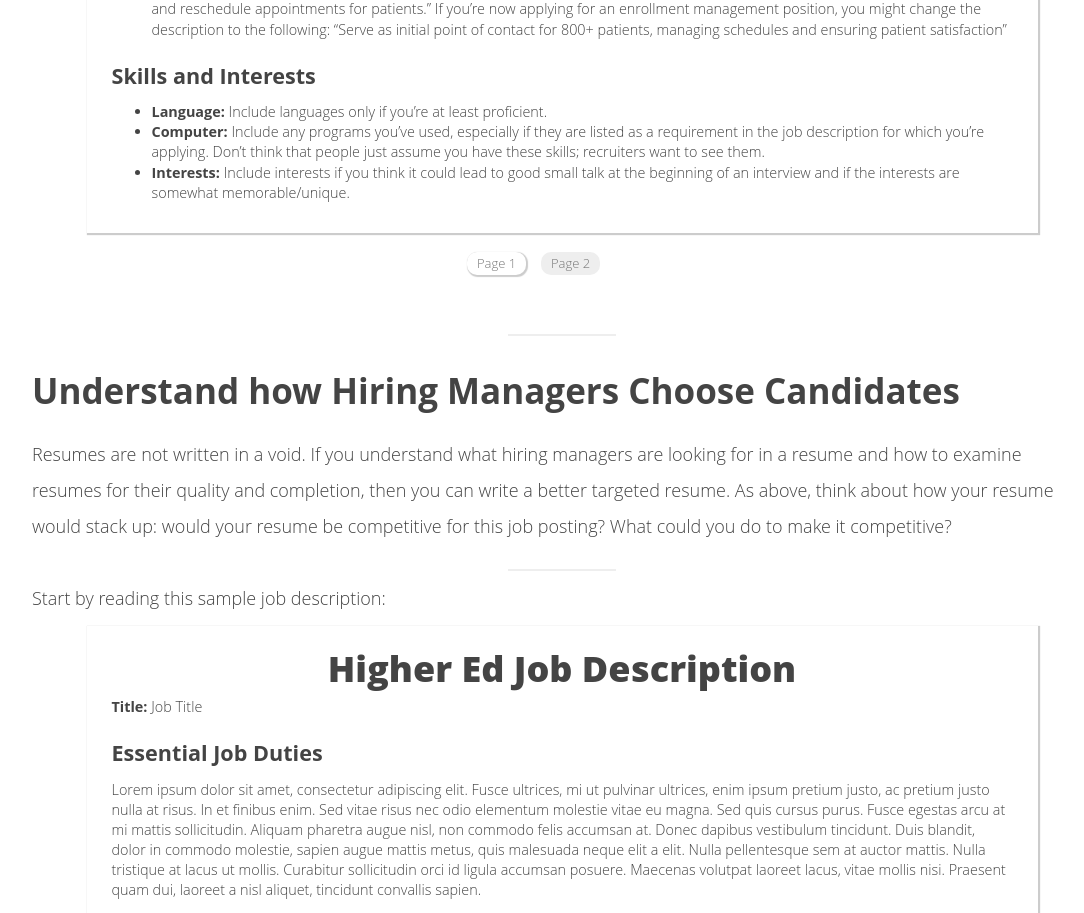
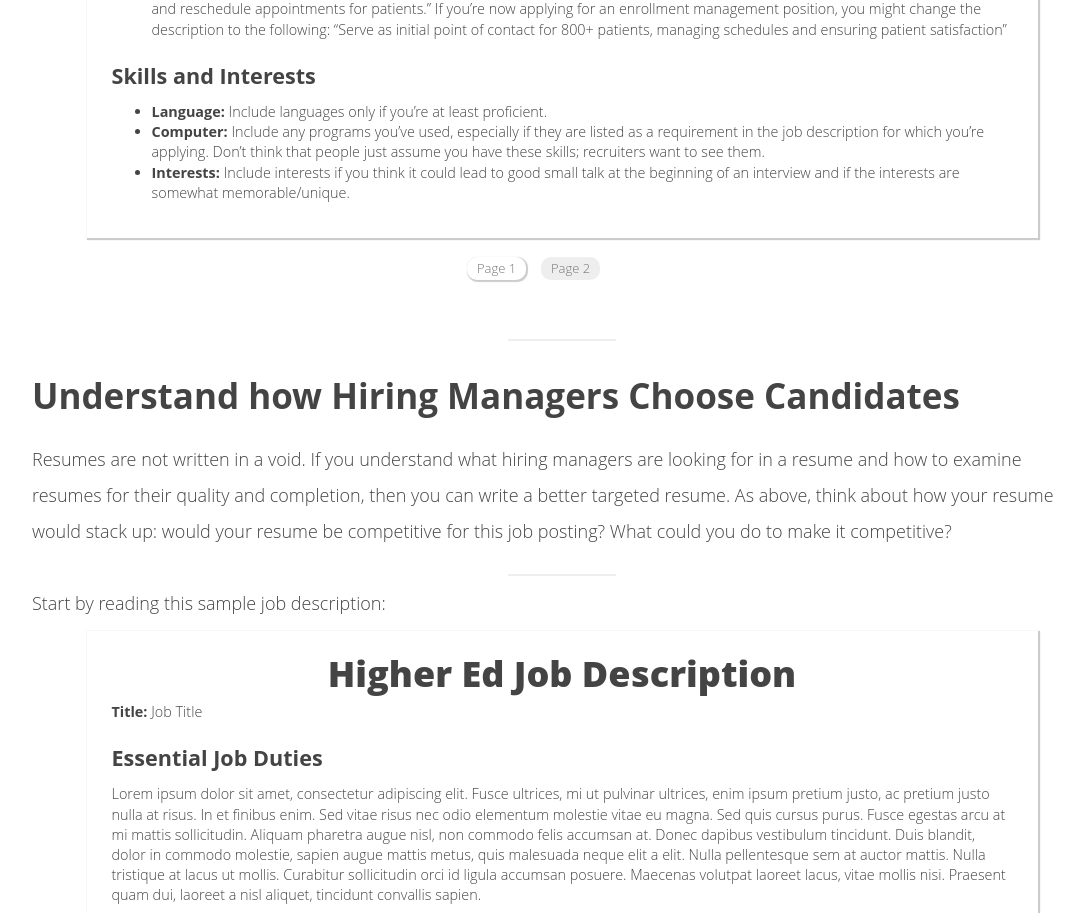
Before and after one commit to dwthurber/resume-coverletter, a Jekyll site: the page built from resume.html, in a window 1280 px wide. Shown: the part 1241-2154 px from the top of the page, without its empty margins (78-1162 px from the left). Built offline with Jekyll 4.4.1, drawn with Linux system fonts in a browser that asks for light colours; nearby versions of some CDN libraries.

Commit message:
Updated 'css/main.css' via CloudCannon

```diff
--- a/css/main.css
+++ b/css/main.css
@@ -253,7 +253,7 @@
 .resume {
     width: 85%;
     margin: 0 auto;
-    height: 1050px;
+    min-height: 1050px;
     background-color: #fff;
     box-shadow: 1px 1px 1px 1px #ccc;
     padding: 5px 25px;
```
